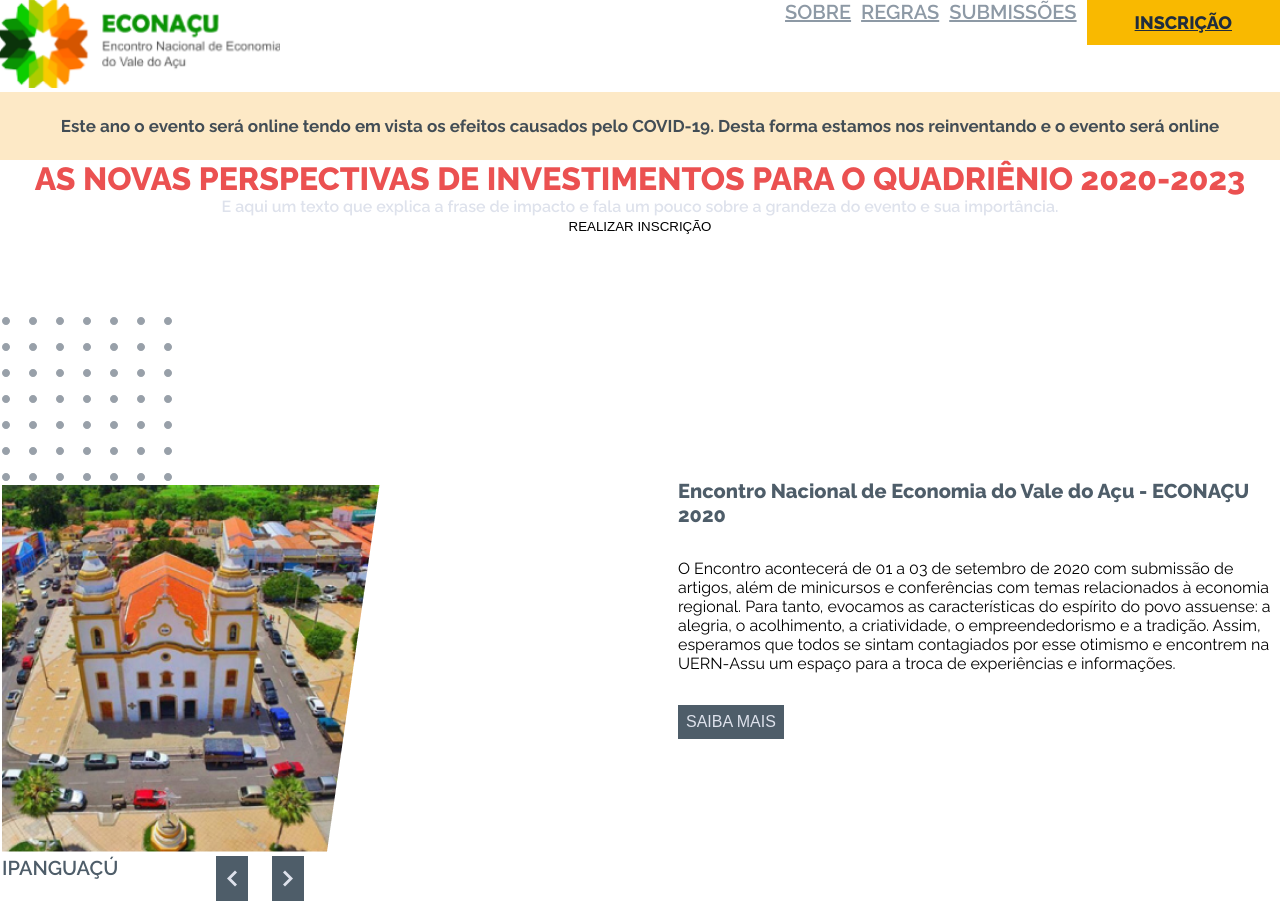
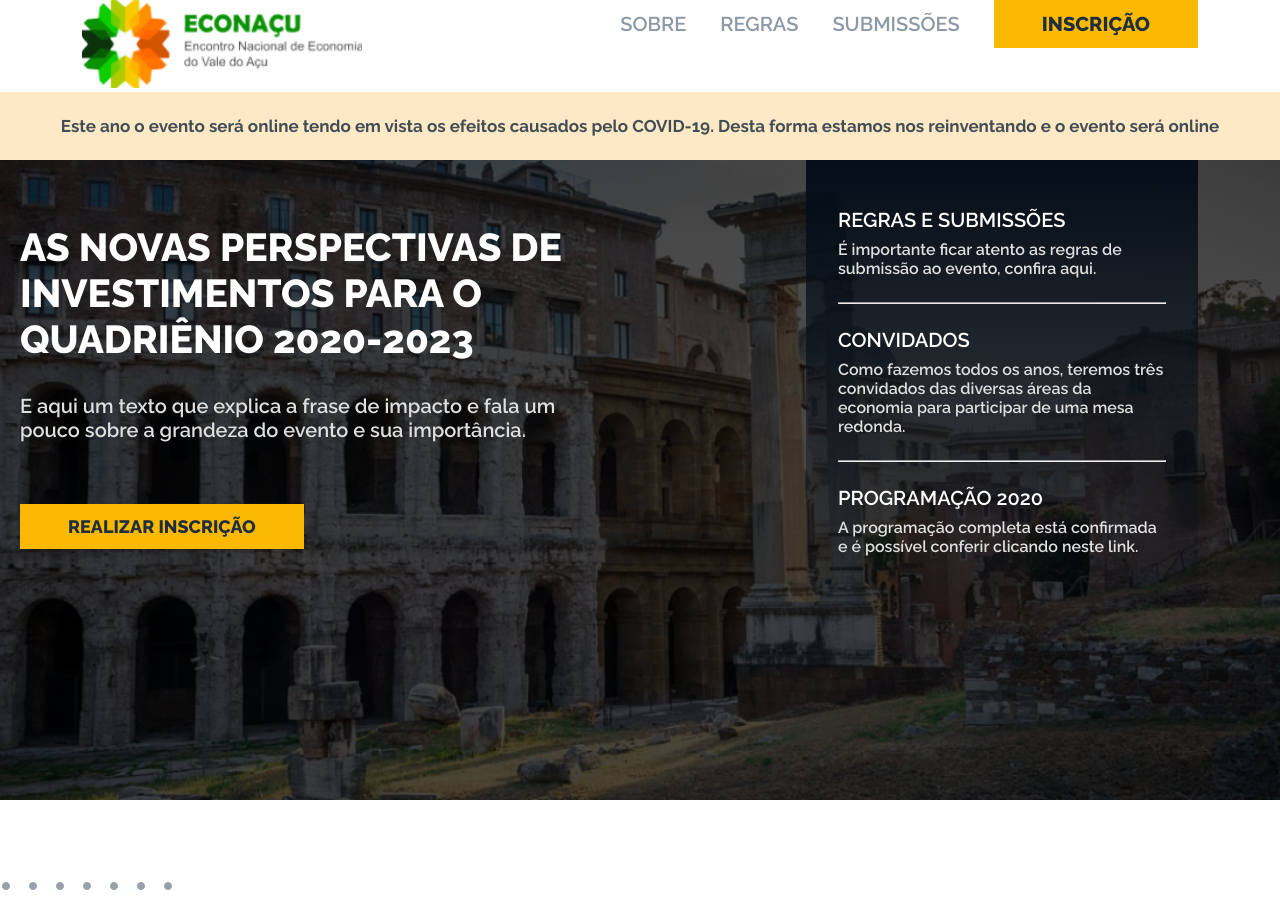
Before and after one commit to clayto-nr/neandertal, a plain HTML site: page index.html in a window 1280 px wide. Shown: the top 904 px of the page. Drawn offline with Linux system fonts and the light colour scheme.

Commit message:
4 seções finalizadas. apenas o header está com um pequeno grande bug (não sei centralizar div sem flexbox rsrs)

```diff
--- a/index.html
+++ b/index.html
@@ -13,6 +13,7 @@
     <div class="container">
 
         <header class="header">
+            <div class="content">
                 <figure><img src="logo.png" alt=""></figure>
                 <div class="links">
                     <nav>
@@ -24,6 +25,7 @@
                         </ul>
                     </nav>
                 </div>
+            </div>
         </header>
 
         <div class="important">
@@ -31,15 +33,37 @@
                 reinventando e o evento será online</p>
         </div>
 
-        <section class="first">
+        <div class="first">
             <div class="content">
                 <div class="left">
+                    <div class="content">
                         <h2>AS NOVAS PERSPECTIVAS DE INVESTIMENTOS PARA O QUADRIÊNIO 2020-2023</h2>
-                    <p>E aqui um texto que explica a frase de impacto e fala um pouco sobre a grandeza do evento e sua importância.</p>
+                        <p>E aqui um texto que explica a frase de impacto e fala um pouco sobre a grandeza do evento e
+                            sua importância.</p>
                         <button>REALIZAR INSCRIÇÃO</button>
                     </div>
                 </div>
-        </section>
+                <div class="right">
+                    <div class="content">
+                        <div class="regras">
+                            <h3>REGRAS E SUBMISSÕES</h3>
+                            <p>É importante ficar atento as regras de submissão ao evento, confira aqui.</p>
+                        </div>
+                        <hr>
+                        <div class="convidado">
+                            <h3>CONVIDADOS</h3>
+                            <p>Como fazemos todos os anos, teremos três convidados das diversas áreas da economia para
+                                participar de uma mesa redonda.</p>
+                        </div>
+                        <hr>
+                        <div class="programacao">
+                            <h3>PROGRAMAÇÃO 2020</h3>
+                            <p>A programação completa está confirmada e é possível conferir clicando neste link.</p>
+                        </div>
+                    </div>
+                </div>
+            </div>
+        </div>
 
         <section class="section">
             <div class="frame-parent">
--- a/style.css
+++ b/style.css
@@ -18,6 +18,14 @@ body {
     --gray200: #4E5D69;
     --gray300: #DEE2EC;
     --azul2: #69879F;
+}
+
+ul {
+    list-style: none;
+}
+
+a {
+    text-decoration: none;
 }
 
 h2 {
@@ -163,46 +171,56 @@ section {
 
 /*------------------------------first----------------------------*/
 
-.first {
-    display: inline-block;
-    top: 0;
-    width: 100%;
-    text-align: center;
-    padding: 0;
-}
-
 header {
     display: block;
     width: 100%;
     top: 0;
 }
 
-header figure {
+header .content {
+    padding: 0px 82px;
+}
+
+header .content figure {
     display: inline;
     float: left;
 }
 
-header figure img {
+header .content figure img {
     width: 280px;
     height: auto;
 }
 
-header .links {
-    display: inline;
+header .content .links {
     float: right;
+    display: block;
+    width: auto;
+    height: 45px;
+    text-align: center;
 }
 
-header .links nav ul {
-    list-style: none;
+header .links nav, ul {
+    width: auto;
+    height: auto;
+    margin: 0;
+    padding: 0;
 }
 
 header .links nav ul li {
     float: left;
-    margin-left: 10px;
+    text-align: center;
+    margin: 0;
+    padding: 0;
 }
 
 header .links nav ul li a {
     color: #8D99A5;
+    display: block;
+    margin: 0;
+    padding: 12px 0;
+    margin-left: 34px;
+    text-align: center;
+
     /* H4 - MEDIUM */
     font-family: Raleway;
     font-size: 20px;
@@ -214,11 +232,12 @@ header .links nav ul li a {
 header .links nav ul li .btn-header {
     padding: 12px 48px;
     display: block;
+    text-align: center;
     background: #F9B900;
 
     color: #202D3D;
     font-family: Raleway;
-    font-size: 18px;
+    font-size: 20px;
     font-style: normal;
     font-weight: 800;
     line-height: normal;
@@ -232,6 +251,7 @@ header .links nav ul li .btn-header {
 }
 
 .important p {
+    text-align: center;
     color: rgba(52, 65, 76, 0.93);
     font-family: Raleway;
     font-size: 17px;
@@ -240,8 +260,117 @@ header .links nav ul li .btn-header {
     line-height: normal;
 }
 
+.first {
+    width: 100%;
+    height: 80vh;
+    text-align: center;
+    background: linear-gradient(rgba(0, 0, 0.2, 0.7), rgba(0, 0, 0.2, 0.7)), url("bg-image.png") no-repeat center / cover;
+}
 
+.first .content {
+    width: 100%;
+    height: 100%;
+}
 
+.first .content .left {
+    width: 50%;
+    height: 100%;
+    float: left;
+    text-align: center;
+}
+
+.first .content .left .content {
+    text-align: left;
+    margin: 10% auto auto auto;
+    width: 600px;
+}
+
+.first .content .left .content button {
+    padding: 12px 48px;
+    background-color: #F9B900;
+    text-align: center;
+    margin-top: 62px;
+
+    color: #202D3D;
+    font-family: Raleway;
+    font-size: 18px;
+    font-style: normal;
+    font-weight: 800;
+    line-height: normal;
+}
+
+.first .content .left .content h2,
+p {
+    text-align: left;
+}
+
+.first .content .left .content h2 {
+    color: #FFF;
+    font-family: Raleway;
+    font-size: 39px;
+    margin-bottom: 32px;
+    font-style: normal;
+    font-weight: 800;
+    line-height: normal;
+}
+
+.first .content .left .content p {
+    color: #DFDFDF;
+
+    /* H4 - MEDIUM */
+    font-family: Raleway;
+    font-size: 20px;
+    font-style: normal;
+    font-weight: 600;
+    line-height: normal;
+}
+
+.first .content .right {
+    width: 50%;
+    height: 100%;
+    float: right;
+    text-align: center;
+}
+
+.first .content .right .content {
+    width: 392px;
+    padding: 48px 32px;
+    height: auto;
+    margin: auto 82px auto auto;
+    text-align: center;
+    background: linear-gradient(180deg, #050E19 0%, rgba(5, 14, 25, 0.12) 100%);
+}
+
+.first .content .right .content hr {
+    margin: 24px 0;
+}
+
+.first .content .right .content div {
+    text-align: start;
+}
+
+.first .content .right .content div h3 {
+    color: #FFF;
+
+    /* H4 - MEDIUM */
+    font-family: Raleway;
+    font-size: 20px;
+    font-style: normal;
+    font-weight: 600;
+    line-height: normal;
+}
+
+.first .content .right .content div p {
+    color: #DFDFDF;
+    margin-top: 8px;
+
+    /* 16PX SEMIBOLD */
+    font-family: Raleway;
+    font-size: 16px;
+    font-style: normal;
+    font-weight: 600;
+    line-height: normal;
+}
 
 
 
```
Also changed, not shown: bg-image.png (added). Lines whose indentation alone changed are shown as unchanged.
